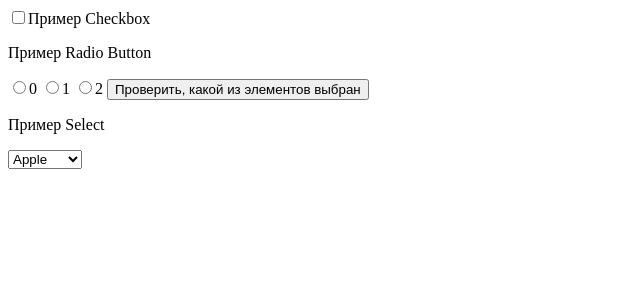
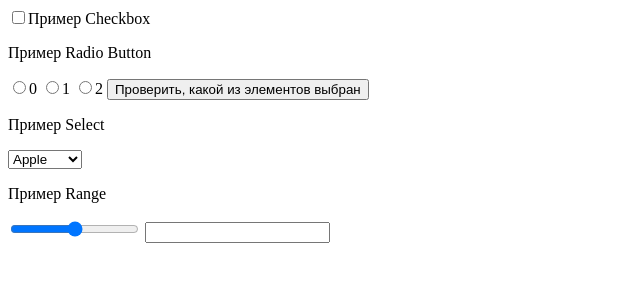
Before and after one commit to AElinevich/JSPracti-e, a plain HTML site: page Checkbox/index.html in a window 1280 px wide. Shown: the whole page, without its empty margins (0-640 px from the left). Drawn offline with Linux system fonts and the light colour scheme.

Commit message:
create Range

```diff
--- a/Checkbox/index.html
+++ b/Checkbox/index.html
@@ -23,6 +23,12 @@
     <option value="">Banana</option>
 </select>
 
+<!--RANGE-->
+<p>Пример Range</p>
+<input type="range" min="0" max="100" step="2" oninput="funcFour()" id="r2">
+<input type="text" id="i1">
+
+
 
 
 <script src="./main.js"></script>
--- a/Checkbox/main.js
+++ b/Checkbox/main.js
@@ -25,3 +25,10 @@ const sel = document.getElementById('mySelect').selectedIndex;
 const options = document.getElementById('mySelect').options;
 console.log('Выбрана опция ' +options[sel].text);
 }
+
+// RANGE
+function funcFour() {
+    let range = document.getElementById('r2'),
+    i1 = document.getElementById('i1');
+    i1.value = range.value;
+}
```
